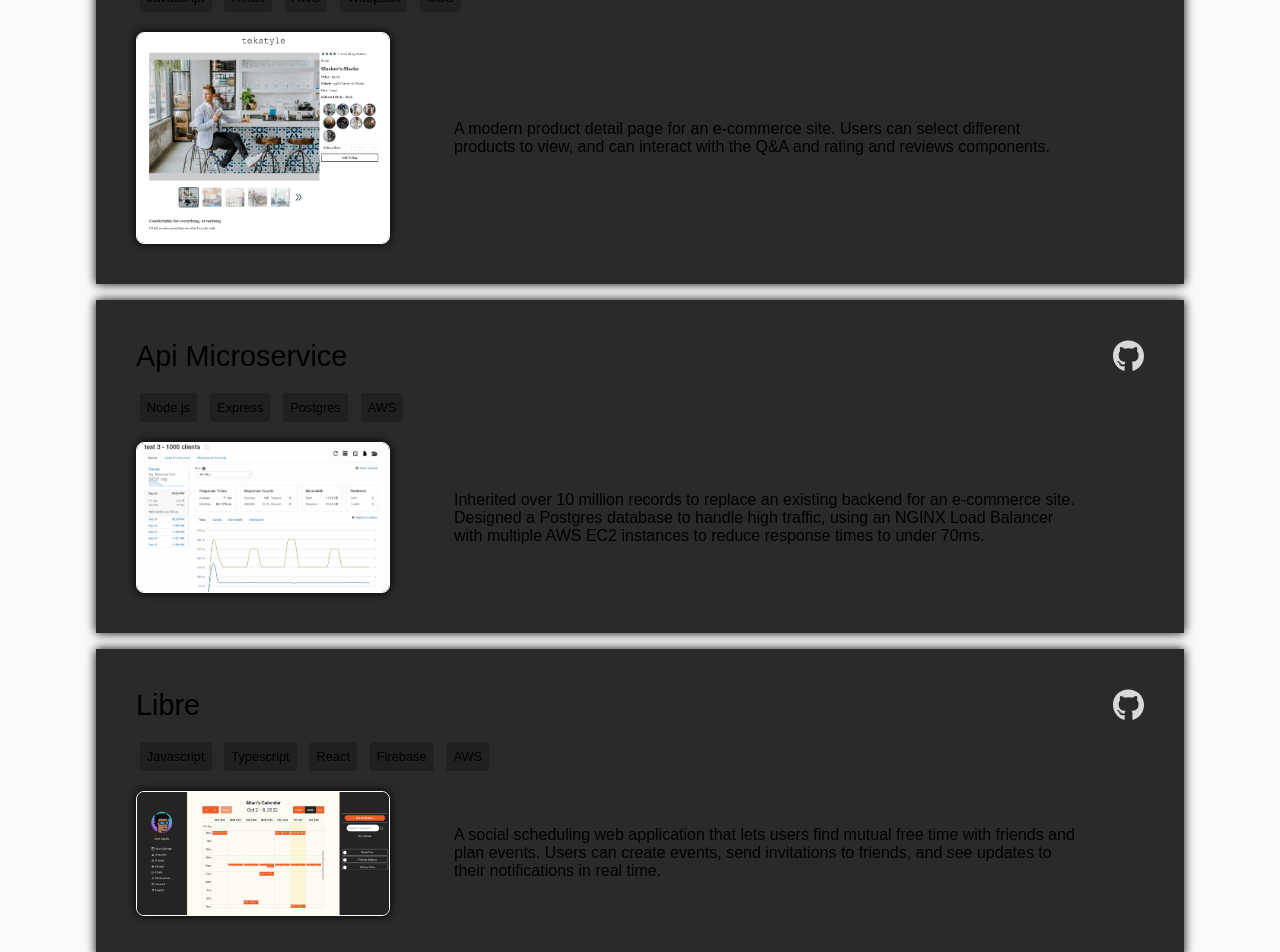
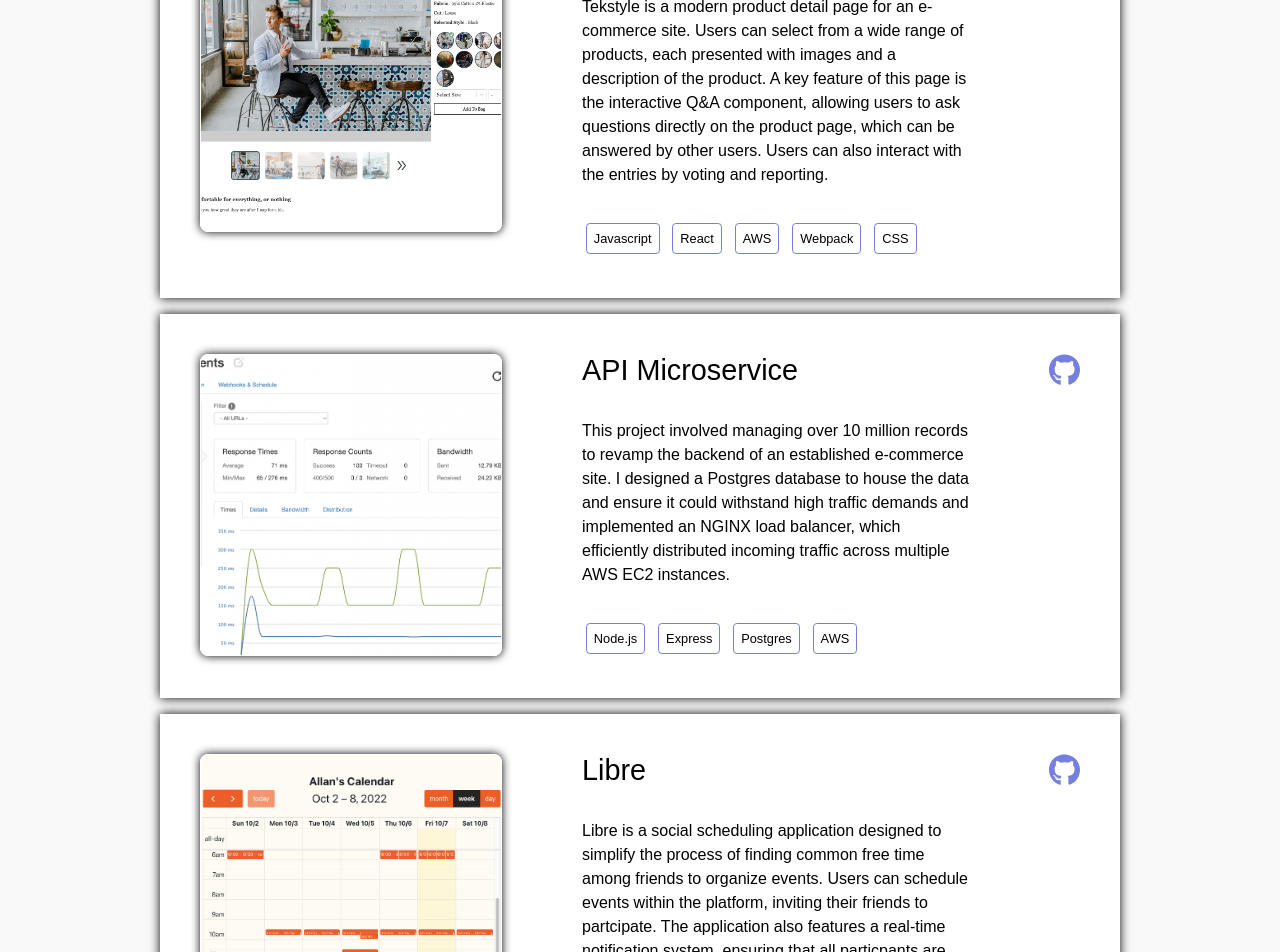
Before and after one commit to dantan510/portfolio-site, a React app: page / in a window 1280 px wide. Shown: the part 2040-2992 px from the top of the page. Built offline with nearby package versions, Linux system fonts and the light colour scheme.

Commit message:
Change project card design

```diff
--- a/src/pages/Projects.js
+++ b/src/pages/Projects.js
@@ -11,19 +11,17 @@ import '../styles/project.css'
 
 const Projects = ({ openLink }) => {
 
-  // https://github.com/dantan510/portfolio-site
   return (
     <div className='project-container' id='projects'>
+      <div className='project-head'>Projects</div>
+      <div className='project-card' onClick={() => openLink('https://github.com/Seinfeld-Front-End-Capstone/fec-rfp2207-seinfeld/tree/main/client/src/components/questionsAnswers')}>
 
-      <div className='project-head'>Projects</div>
-
-      <div className='project-card' >
-        <div className='project-title-and-icons'>
-          <span className='project-name'>tekstyle</span>
-          <span><FontAwesomeIcon className='icon-link' icon={faGithub} size='2x' style={{ color: "#d8d8d8" }} onClick={() => openLink('https://github.com/Seinfeld-Front-End-Capstone/fec-rfp2207-seinfeld/tree/main/client/src/components/questionsAnswers')} />
-          </span>
+        <img className='project-image' src={tekstyle} alt='cover image for tekstyle' />
+        <div className='project-content'>
+          <div className='project-name'>tekstyle</div>
+          <div className='project-description'>
+            Tekstyle is a modern product detail page for an e-commerce site. Users can select from a wide range of products, each presented with images and a description of the product. A key feature of this page is the interactive Q&A component, allowing users to ask questions directly on the product page, which can be answered by other users. Users can also interact with the entries by voting and reporting.
           </div>
-
           <div className='project-languages'>
             <span>Javascript</span>
             <span>React</span>
@@ -31,47 +29,38 @@ const Projects = ({ openLink }) => {
             <span>Webpack</span>
             <span>CSS</span>
           </div>
-
-        <div className='project-image-and-description'>
-          <img className='project-image' src={tekstyle} alt='cover image for tekstyle' />
-          <div className='project-description'>
-            A modern product detail page for an e-commerce site. Users can select different products to view, and can interact with the Q&A and rating and reviews components.
+        </div>
+        <div><FontAwesomeIcon className='icon-link' icon={faGithub} size='2x' onClick={() => openLink('https://github.com/Seinfeld-Front-End-Capstone/fec-rfp2207-seinfeld/tree/main/client/src/components/questionsAnswers')} />
         </div>
       </div>
 
+      <div className='project-card' onClick={() => openLink('https://github.com/sdc-green-lantern/Questions-API')}>
+        <img className='project-image' src={api} alt='cover image for questions api' />
+        <div className='project-content'>
+          <div className='project-name'>API Microservice</div>
+          <div className='project-description'>
+            This project involved managing over 10 million records to revamp the backend of an established e-commerce site. I designed a Postgres database to house the data and ensure it could withstand high traffic demands and implemented an NGINX load balancer, which efficiently distributed incoming traffic across multiple AWS EC2 instances.
           </div>
-
-      <div className='project-card' >
-        <div className='project-title-and-icons'>
-          <span className='project-name'>Api Microservice</span>
-          <span><FontAwesomeIcon className='icon-link' icon={faGithub} size='2x' style={{ color: "#d8d8d8" }} onClick={() => openLink('https://github.com/sdc-green-lantern/Questions-API')} />
-          </span>
-        </div>
-
-
           <div className='project-languages'>
             <span>Node.js</span>
             <span>Express</span>
             <span>Postgres</span>
             <span>AWS</span>
           </div>
-
-        <div className='project-image-and-description'>
-          <img className='project-image' src={api} alt='cover image for tekstyle' />
-          <div className='project-description'>
-            Inherited over 10 million records to replace an existing backend for an e-commerce site. Designed a Postgres database to handle high traffic, using an NGINX Load Balancer with multiple AWS EC2 instances to reduce response times to under 70ms.
+        </div>
+        <div><FontAwesomeIcon className='icon-link' icon={faGithub} size='2x' onClick={() => openLink('https://github.com/sdc-green-lantern/Questions-API')} />
         </div>
       </div>
 
+
+
+      <div className='project-card' onClick={() => openLink('https://github.com/Blue-Ocean-3-Bowser/libre')}>
+        <img className='project-image' src={libre} alt='cover image for libre' />
+        <div className='project-content'>
+          <div className='project-name'>Libre</div>
+          <div className='project-description'>
+            Libre is a social scheduling application designed to simplify the process of finding common free time among friends to organize events. Users can schedule events within the platform, inviting their friends to partcipate. The application also features a real-time notification system, ensuring that all particpants are immediately informed of any event invitations, changes to events, or friend requests.
           </div>
-
-      <div className='project-card'>
-        <div className='project-title-and-icons'>
-          <span className='project-name'>Libre</span>
-          <span><FontAwesomeIcon className='icon-link' icon={faGithub} size='2x' style={{ color: "#d8d8d8" }} onClick={() => openLink('https://github.com/Blue-Ocean-3-Bowser/libre/tree/main/client/src/components/HomePage/SideBar/Notifications')} />
-          </span>
-        </div>
-
           <div className='project-languages'>
             <span>Javascript</span>
             <span>Typescript</span>
@@ -79,17 +68,10 @@ const Projects = ({ openLink }) => {
             <span>Firebase</span>
             <span>AWS</span>
           </div>
-
-        <div className='project-image-and-description'>
-          <img className='project-image' src={tekstyle} src={libre} alt='cover image for libre' />
-          <div className='project-description'>
-            A social scheduling web application that lets users find mutual free time with friends and plan events. Users can create events, send invitations to friends, and see updates to their notifications in real time.
+        </div>
+        <div><FontAwesomeIcon className='icon-link' icon={faGithub} size='2x' onClick={() => openLink('https://github.com/Blue-Ocean-3-Bowser/libre')} />
         </div>
       </div>
-
-      </div>
-
-
     </div>
   )
 }
--- a/src/styles/project.css
+++ b/src/styles/project.css
@@ -1,5 +1,5 @@
 .project-container {
-  margin: 0 6em;
+  margin: 0 10em;
   padding: 5em 0;
   border-bottom: 1px solid #bbbbbb;
 }
@@ -11,16 +11,30 @@
 
 .project-card {
   display: flex;
-  flex-direction: column;
-  gap: 1em;
-  background-color: #2a2a2a;
+  gap: 5em;
+  background-color: white;
   box-shadow: 0 0 10px #000;
   padding: 2.5em;
   margin-bottom: 1em;
-
+  cursor: pointer;
 }
 
-.project-title-and-icons  {
+.project-content {
+  display: flex;
+  flex-direction: column;
+  justify-content: center;
+  gap: 2em;
+}
+
+.project-name {
+  font-size: 1.8em;
+}
+
+.project-description {
+  line-height: 1.5em;
+}
+
+/* .project-title-and-icons  {
   display: flex;
   justify-content: space-between;
 }
@@ -37,7 +51,7 @@
 
 .project-description {
   margin-right: 4em;
-}
+} */
 
 
 .project-languages {
@@ -49,13 +63,20 @@
 
 .project-languages span {
   padding: 0.55em;
+  border: 1px solid #747fe0;
   border-radius: 0.3em;
-  background-color:#202020;
 }
 
 .project-image {
   box-shadow: 0 0 10px #000;
   border: 1px solid white;
   border-radius: 0.5em;
-  width: 25%;
+  float: left;
+  width: 300px;
+  height: 300px;
+  object-fit: cover;
 }
+
+.icon-link {
+  color: #747fe0;
+}
```
Lines whose indentation alone changed are shown as unchanged.
